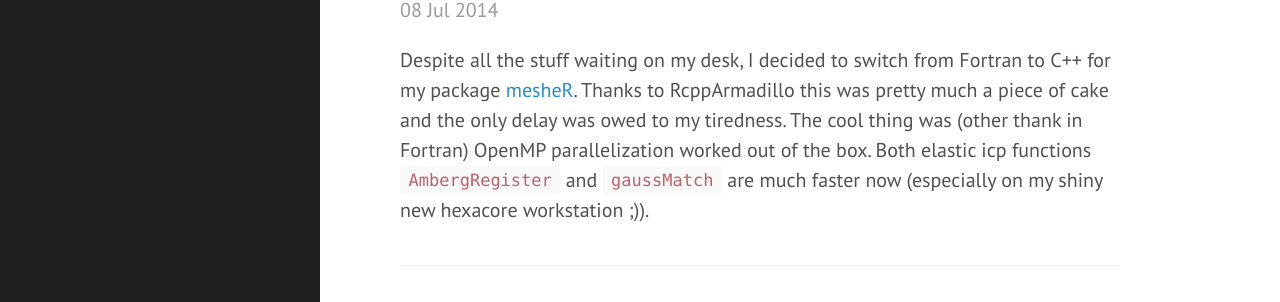
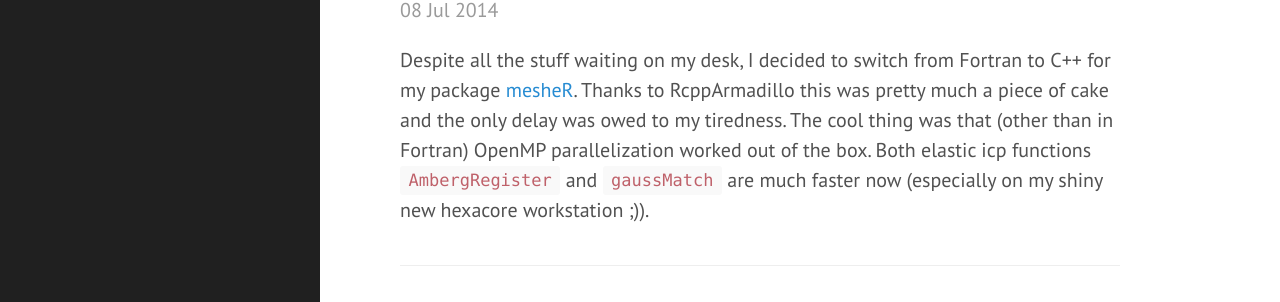
Before and after one commit to zarquon42b/zarquon42b.github.io, a Jekyll site: the page built from _posts/2014-07-08-mesheR-C++.md, in a window 1280 px wide. Shown: the part 123-425 px from the top of the page. Built offline with Jekyll 4.4.1, drawn with Linux system fonts in a browser that asks for light colours; Markdown is read by kramdown in place of the engine named in the settings; comment, search, counter and statistics services are not loaded.

Commit message:
fixed typos

````diff
--- a/_posts/2014-07-08-mesheR-C++.md
+++ b/_posts/2014-07-08-mesheR-C++.md
@@ -5,4 +5,4 @@ date: 2014-07-08 14:25:00 +0200
 title: mesheR - goodbye Fortran, hello OpenMP
 ---
 
-Despite all the stuff waiting on my desk, I decided to switch from Fortran to C++ for my package [mesheR](https://github.com/zarquon42b/mesheR). Thanks to RcppArmadillo this was pretty much a piece of cake and the only delay was owed to my tiredness. The cool thing was (other thank in Fortran) OpenMP parallelization worked out of the box. Both elastic icp functions ```AmbergRegister``` and ```gaussMatch``` are much faster now (especially on my shiny new hexacore workstation ;)).
+Despite all the stuff waiting on my desk, I decided to switch from Fortran to C++ for my package [mesheR](https://github.com/zarquon42b/mesheR). Thanks to RcppArmadillo this was pretty much a piece of cake and the only delay was owed to my tiredness. The cool thing was that (other than in Fortran) OpenMP parallelization worked out of the box. Both elastic icp functions ```AmbergRegister``` and ```gaussMatch``` are much faster now (especially on my shiny new hexacore workstation ;)).
````
